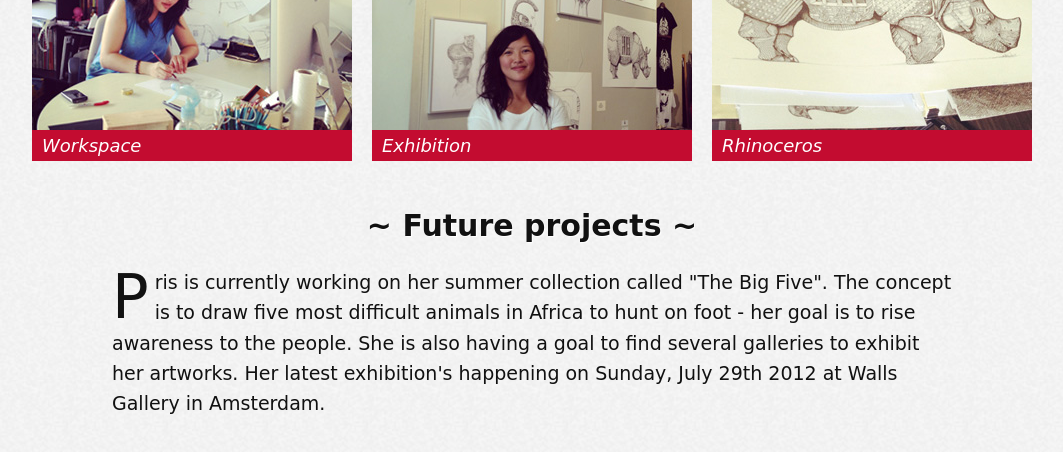
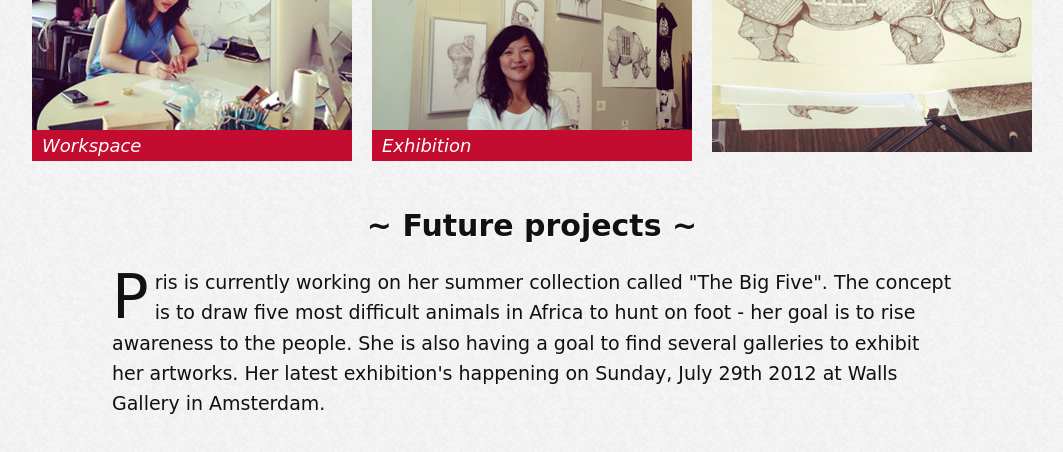
Before and after one commit to sass101/sass101.github.com, a plain HTML site: page index.html in a window 1280 px wide. Shown: the part 2720-3172 px from the top of the page, without its empty margins (108-1171 px from the left). Drawn offline with Linux system fonts and the light colour scheme; a web font is replaced by a local one.

Commit message:
Minor index adjustment

```diff
--- a/index.html
+++ b/index.html
@@ -96,7 +96,7 @@
 					<noscript>
 						<img src="public/images/rhino.jpg" alt="Pris Roos - Rhinoceros">
 					</noscript>
-					<figcaption>Rhinoceros</figcaption>
+					<!-- <figcaption>Rhinoceros</figcaption> -->
 				</figure>
 			</div>
 
```
